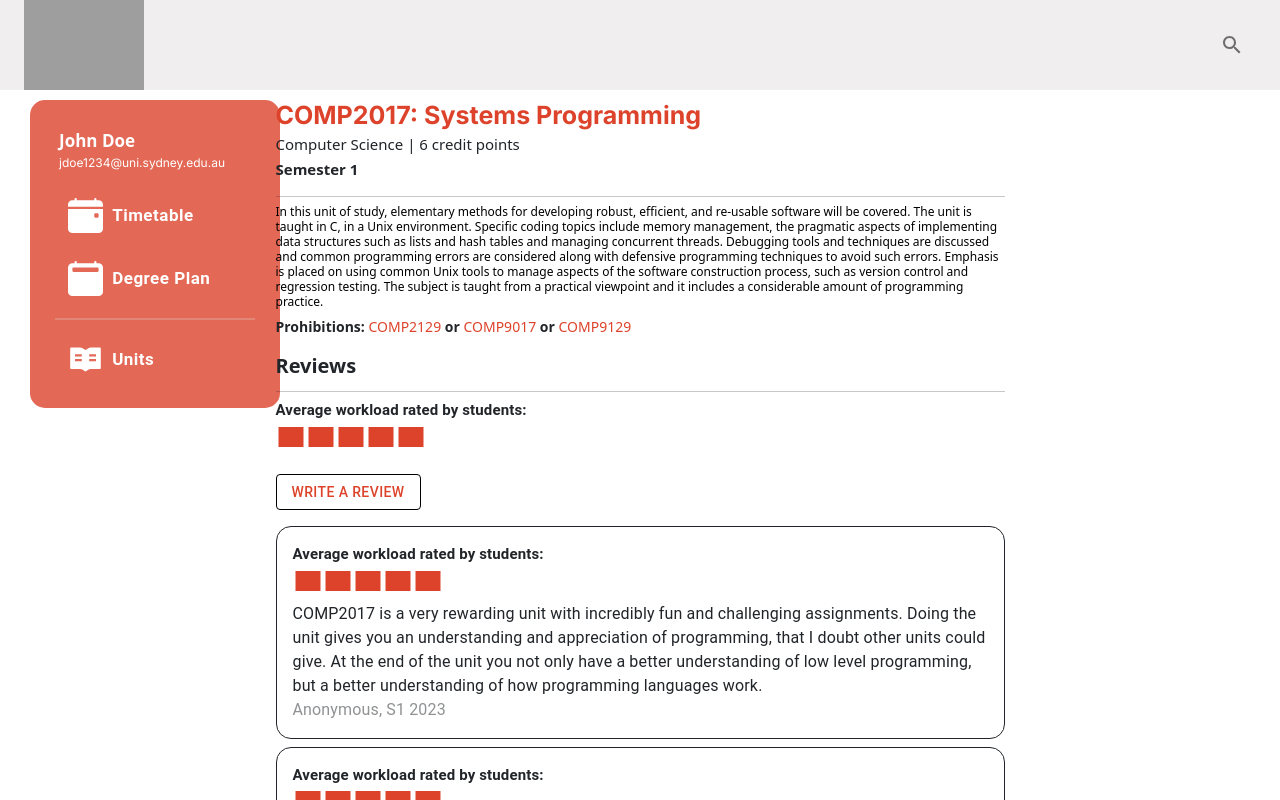
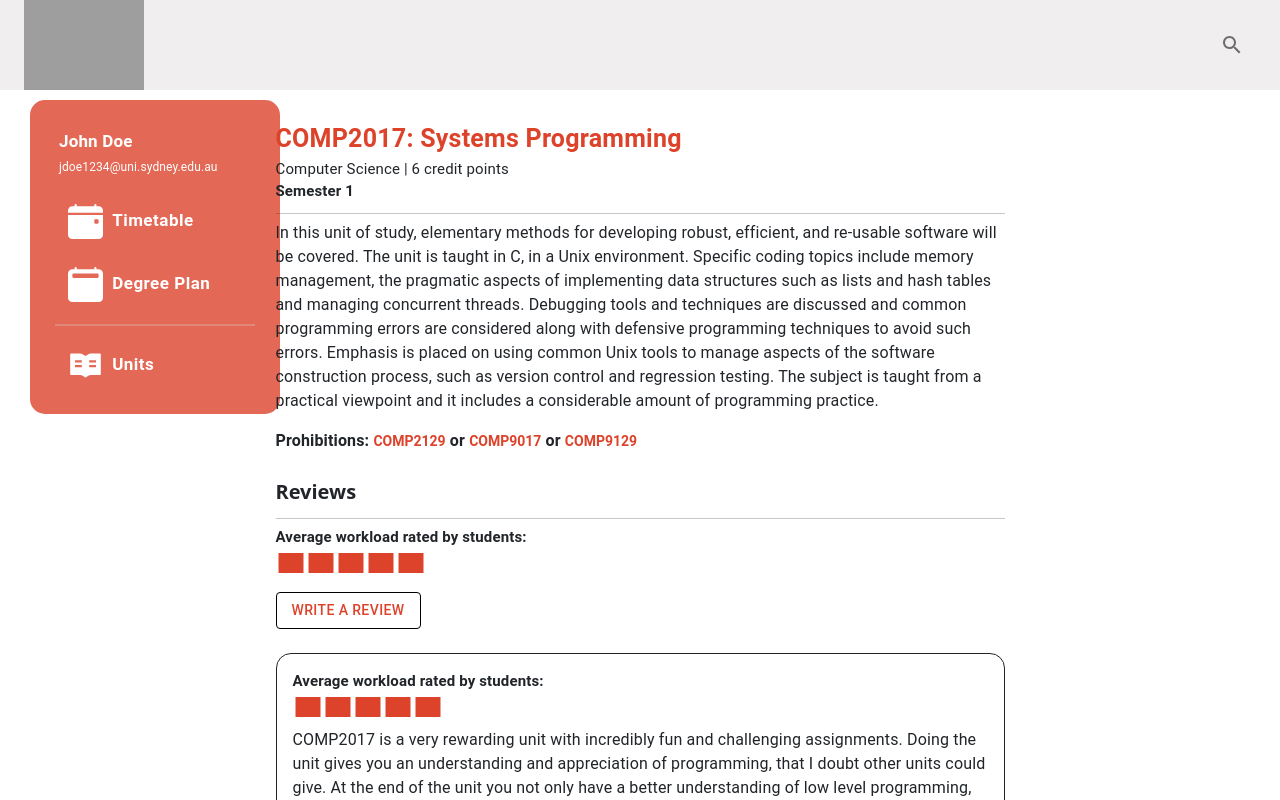
Before and after one commit to USYDUniTrack/front_end, a React (Create React App) app: page / in a window 1280 px wide. Shown: the top 800 px of the page. Built offline with nearby package versions, Linux system fonts and the light colour scheme; grey boxes are pictures that could not be loaded.

Commit message:
Consistent fonts and sizes using MUI

```diff
--- a/src/App.css
+++ b/src/App.css
@@ -21,41 +21,6 @@ body {
   flex-direction: column;
 }
 
-.UnitDescriptionHeading {
-  color: #DD432B;
-  font-family: Inter;
-  font-size: 25px;
-  font-weight: 700;
-  line-height: 30px;
-  letter-spacing: 0em;
-  text-align: left;
-  float: left;
-  width: 100%;
-  margin-bottom: 5px;
-}
-
-.UnitDescriptionSubHeading {
-  font-size: 15px;
-  font-weight: 400;
-  line-height: 18px;
-  letter-spacing: 0em;
-  text-align: left;
-  float: left;
-  width: 100%;
-  margin-bottom: 7px;
-}
-
-.UnitDescriptionSemester {
-  font-size: 15px;
-  line-height: 18px;
-  letter-spacing: 0em;
-  font-weight: 700;
-  text-align: left;
-  float: left;
-  width: 100%;
-  margin-bottom: 7px;
-}
-
 .BottomBorderLine {
   background: #00000080;
   float: left;
@@ -64,27 +29,8 @@ body {
   margin-bottom: 7px;
 }
 
-.UnitDescriptionDesc {
-  font-size: 12px;
-  font-weight: 400;
-  line-height: 15px;
-  letter-spacing: 0em;
-  text-align: left;
-  color: #000;
-  margin-bottom: 9px;
-}
-
-.UnitDescriptionNotes {
-  font-size: 14px;
-  font-weight: 700;
-  line-height: 17px;
-  letter-spacing: 0em;
-  text-align: left;
-}
-
 .UnitDescriptionNotes span {
   font-size: 14px;
-  font-weight: 400;
   line-height: 17px;
   letter-spacing: 0em;
   text-align: left;
@@ -118,23 +64,6 @@ body {
   margin-bottom: 18px;
 }
 
-.NavigationBarDetails span.name {
-  color: #FFF;
-  font-size: 17px;
-  font-style: normal;
-  font-weight: 600;
-  line-height: normal;
-}
-
-.NavigationBarDetails span.email {
-  color: #FFF;
-  font-size: 12px;
-  font-family: Inter;
-  font-style: normal;
-  font-weight: 400;
-  line-height: normal;
-}
-
 .cardHrGap{
   margin: 23px 0px;
 }
@@ -157,7 +86,7 @@ body {
 .centerContentWrapper{
   max-width: 729px;
   position: absolute;
-  top: 100px;
+  top: 120px;
 }
 
 .Heading{
--- a/src/component/NavigationBar.js
+++ b/src/component/NavigationBar.js
@@ -1,6 +1,6 @@
 import React from "react";
 import { BsFillCalendarEventFill, BsFillCalendar2Fill } from 'react-icons/bs';
-import { Button, Divider, Stack } from '@mui/material';
+import { Button, Divider, Stack, Typography } from '@mui/material';
 import { AiFillRead } from 'react-icons/ai';
 
 
@@ -8,8 +8,8 @@ const NavigationBar = () => {
     return (<>
         <div className="NavigationBarWrapper">
             <div className="NavigationBarDetails">
-                <span className="name">John Doe</span>
-                <span className="email">jdoe1234@uni.sydney.edu.au</span>
+                <Typography sx={{fontSize: 17, fontWeight: 700, color: 'white'}}>John Doe</Typography>
+                <Typography sx={{fontSize: 12, fontWeight: 400, color: 'white'}}>jdoe1234@uni.sydney.edu.au</Typography>
             </div>
                 <div className="NavigationBarMenu">
                     <Stack spacing={2}>
--- a/src/component/Reviews.js
+++ b/src/component/Reviews.js
@@ -17,9 +17,8 @@ const Reviews = () => {
                         icon={<RectangleIcon fontSize="inherit"/>}
                         readOnly
                     />
-                    <p></p>
             </div>
-            <Button variant="outlined">Write a review</Button>
+            <Button variant="outlined" sx={{marginTop: 1, marginBottom: 1}}>Write a review</Button>
             <p></p>
             <Stack spacing={1}>
                 <Box component="span" sx={{ p: 2, border: 1, borderRadius: '15px' }}>
--- a/src/component/UnitDescription.js
+++ b/src/component/UnitDescription.js
@@ -1,16 +1,18 @@
+import { Typography } from '@mui/material';
 import React from 'react';
 
 const UnitDescription = () => {
     return (<>
         <div className='UnitDescriptionWrapper'>
-            <div className='UnitDescriptionHeading'>COMP2017: Systems Programming</div>
-            <div className='UnitDescriptionSubHeading'>Computer Science | 6 credit points  </div>
-            <div className='UnitDescriptionSemester'>Semester 1</div>
+            <Typography sx={{color: '#DD432B', fontSize: 25, fontWeight: 700}}>COMP2017: Systems Programming</Typography>
+            <Typography sx={{fontSize: 15}}>Computer Science | 6 credit points</Typography>
+            <Typography sx={{fontSize: 15, fontWeight: 700}}>Semester 1</Typography>
             <hr className='BottomBorderLine' />
-            <p className='UnitDescriptionDesc'>
+            <Typography sx={{marginBottom: 2}}>
                 In this unit of study, elementary methods for developing robust, efficient, and re-usable software will be covered. The unit is taught in C, in a Unix environment. Specific coding topics include memory management, the pragmatic aspects of implementing data structures such as lists and hash tables and managing concurrent threads. Debugging tools and techniques are discussed and common programming errors are considered along with defensive programming techniques to avoid such errors. Emphasis is placed on using common Unix tools to manage aspects of the software construction process, such as version control and regression testing. The subject is taught from a practical viewpoint and it includes a considerable amount of programming practice.
-            </p>
-            <p className='UnitDescriptionNotes'>Prohibitions: <span>COMP2129</span> or <span>COMP9017</span> or <span>COMP9129</span></p>
+            </Typography>
+            <Typography className='UnitDescriptionNotes' sx={{fontWeight: 700}}>Prohibitions: <span>COMP2129</span> or <span>COMP9017</span> or <span>COMP9129</span></Typography>
+            <br />
         </div>
     </>)
 }
```
